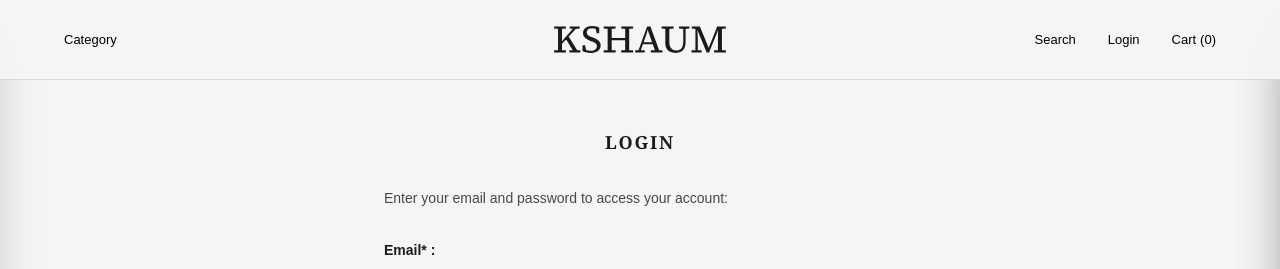
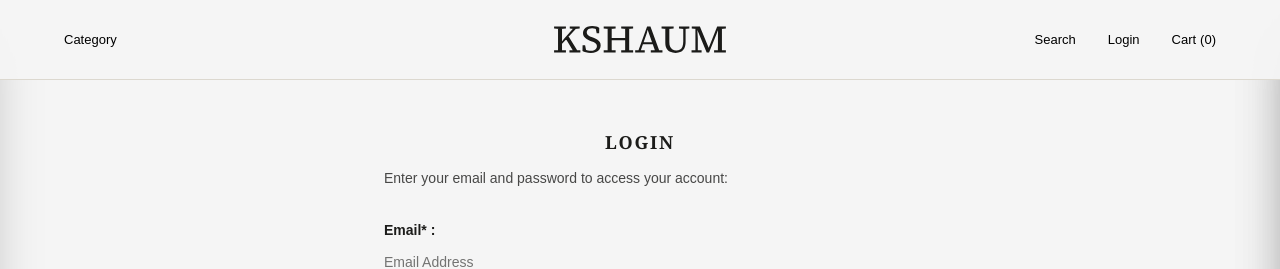
Before and after one commit to Ankita030694/shipofdessert, a Next.js app: page /login in a window 1280 px wide. Shown: the top 269 px of the page. Built offline with nearby package versions, Linux system fonts and the light colour scheme; no server answers; the database is empty.

Commit message:
Hide public sign up button on admin login page

```diff
--- a/src/app/login/page.tsx
+++ b/src/app/login/page.tsx
@@ -16,6 +16,7 @@
   const router = useRouter();
   const searchParams = useSearchParams();
   const callbackUrl = searchParams.get('callbackUrl') || '/';
+  const isAdminLogin = callbackUrl.includes('/admin');
 
   const handleLogin = async (e: React.FormEvent) => {
     e.preventDefault();
@@ -58,13 +59,15 @@
   return (
     <div className="w-full max-w-lg mx-auto">
       {/* Header Title */}
-      <h1 className="text-center font-bold text-base sm:text-lg tracking-widest uppercase text-[#1c1c1a] mb-8 font-serif">
-        LOGIN
+      <h1 className="text-center font-bold text-base sm:text-lg tracking-widest uppercase text-[#1c1c1a] mb-3 font-serif">
+        {isAdminLogin ? 'ADMIN LOGIN' : 'LOGIN'}
       </h1>
 
       {/* Subtitle */}
-      <p className="text-sm font-normal text-[#1c1c1a]/80 mb-8">
-        Enter your email and password to access your account:
+      <p className="text-sm font-normal text-[#1c1c1a]/80 mb-8 text-center sm:text-left">
+        {isAdminLogin
+          ? 'Enter your verified administrator credentials to access management:'
+          : 'Enter your email and password to access your account:'}
       </p>
 
       {/* Feedback message banner */}
@@ -148,11 +151,12 @@
           disabled={loading}
           className="w-full bg-[#1c1c1a] text-white py-3.5 text-xs sm:text-sm font-medium tracking-wide uppercase hover:bg-[#333330] transition-colors disabled:opacity-50 cursor-pointer flex items-center justify-center gap-2"
         >
-          {loading ? 'Authenticating...' : 'Login'}
+          {loading ? 'Authenticating...' : isAdminLogin ? 'Access Admin Portal' : 'Login'}
         </button>
       </form>
 
-      {/* Create an Account Section */}
+      {/* Conditional Create an Account Section (Only shown for customer login, hidden on admin login) */}
+      {!isAdminLogin ? (
         <div className="mt-14 text-center">
           <h2 className="font-bold text-xs sm:text-sm tracking-widest uppercase text-[#1c1c1a] mb-4">
             CREATE AN ACCOUNT
@@ -164,6 +168,16 @@
             Sign Up
           </Link>
         </div>
+      ) : (
+        <div className="mt-10 text-center pt-6 border-t border-[#1c1c1a]/10">
+          <Link
+            href="/"
+            className="text-xs uppercase tracking-widest text-[#1c1c1a]/60 hover:text-[#1c1c1a] underline transition-colors"
+          >
+            ← Return to Storefront
+          </Link>
+        </div>
+      )}
     </div>
   );
 }
```
Lines whose indentation alone changed are shown as unchanged.
